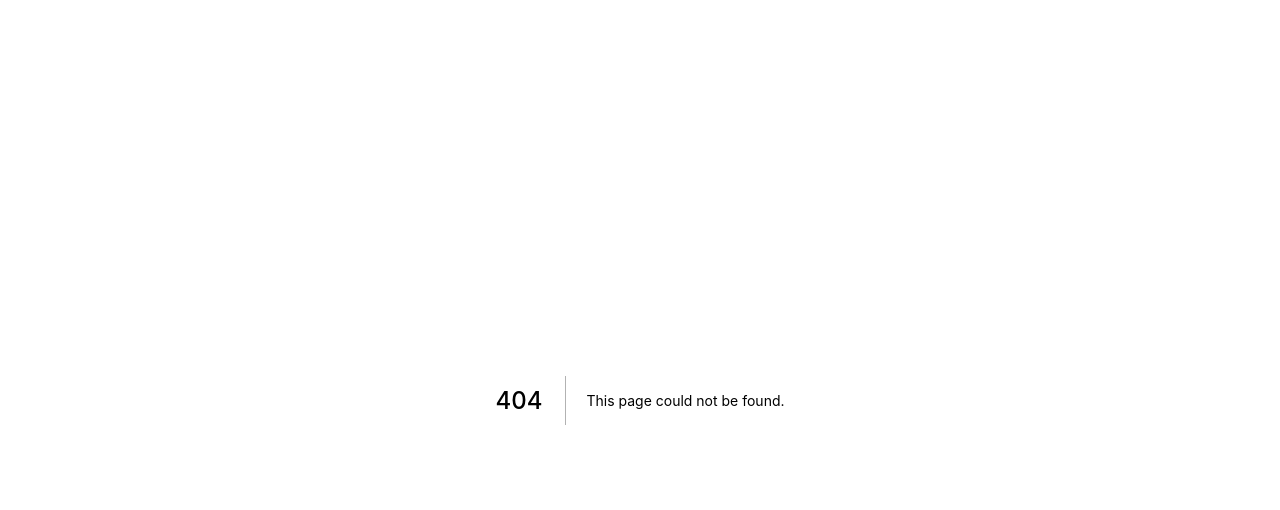
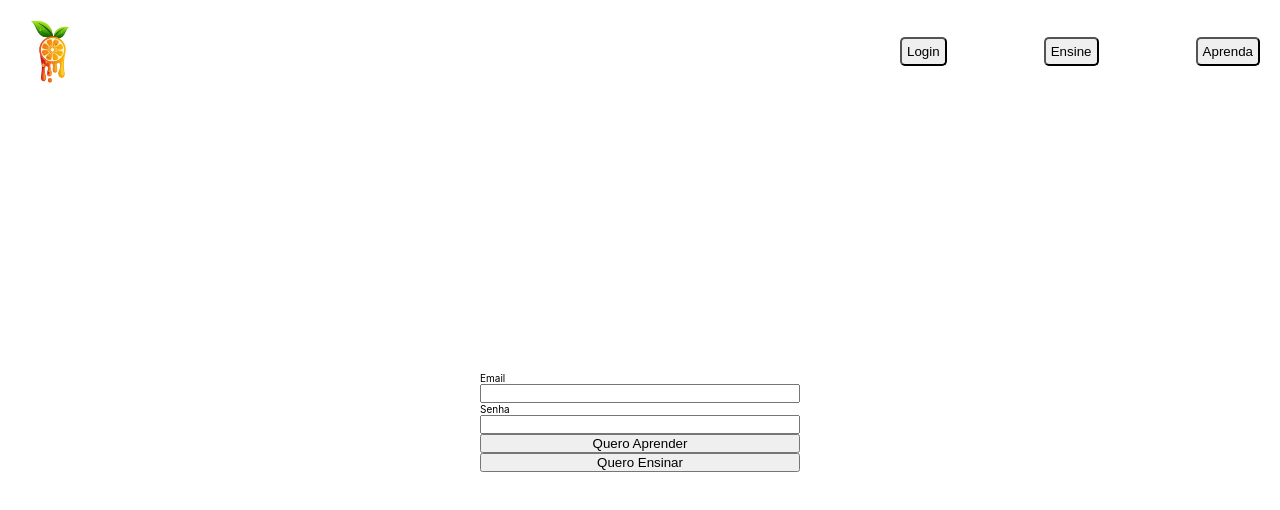
Before and after one commit to orange-squad28/orange-evolution-front, a Next.js app: page /login in a window 1280 px wide. Before the commit this address had no page. Shown: the top 510 px of the page. Built offline with nearby package versions, Linux system fonts and the light colour scheme.

Commit message:
alterando componente cabecalho e criando pasta login

```diff
--- a/src/components/Cabecalho/Cabecalho.module.css
+++ b/src/components/Cabecalho/Cabecalho.module.css
@@ -0,0 +1,22 @@
+.logo {
+  width: 10rem;
+  padding: 1rem 1rem;
+}
+.navigation {
+  display: flex;
+  justify-content: space-between;
+  align-items: center;
+}
+
+.principal {
+  margin: 20px;
+  display: flex;
+  justify-content: space-between;
+  width: 36rem;
+  align-items: center;
+}
+
+.botoes {
+  padding: 5px;
+  border-radius: 5px;
+}
--- a/src/components/Cabecalho/index.tsx
+++ b/src/components/Cabecalho/index.tsx
@@ -1,9 +1,21 @@
- function Cabecalho(){
-    return(
-        <>
-        <h1>Orange Revolution</h1>
-        </>
-    )
- }
+import style from './Cabecalho.module.css'
 
- export default Cabecalho
+function Cabecalho() {
+  return (
+    <>
+      <nav className={style.navigation}>
+        <div>
+          <img className={style.logo} src="/img/orangeLogo.png"></img>
+        </div>
+
+        <div className={style.principal}>
+          <button className={style.botoes}>Login</button>
+          <button className={style.botoes}>Ensine</button>
+          <button className={style.botoes}>Aprenda</button>
+        </div>
+      </nav>
+    </>
+  )
+}
+
+export default Cabecalho
--- /dev/null
+++ b/src/pages/login/index.tsx
@@ -0,0 +1,20 @@
+import Cabecalho from 'src/components/Cabecalho'
+import style from './../../../styles/Login.module.css'
+
+export default function Login() {
+  return (
+    <>
+      <Cabecalho />
+      <div className={style.container}>
+        <form className={style.form_login}>
+          <label htmlFor="email">Email</label>
+          <input type="email" id="email" />
+          <label htmlFor="senha">Senha</label>
+          <input type="password" id="senha" />
+          <button>Quero Aprender</button>
+          <button>Quero Ensinar</button>
+        </form>
+      </div>
+    </>
+  )
+}
--- /dev/null
+++ b/styles/Login.module.css
@@ -0,0 +1,12 @@
+.form_login {
+  display: flex;
+  flex-direction: column;
+  width: 25%;
+}
+
+.container {
+  display: flex;
+  justify-content: center;
+  align-items: center;
+  height: 80%;
+}
```
